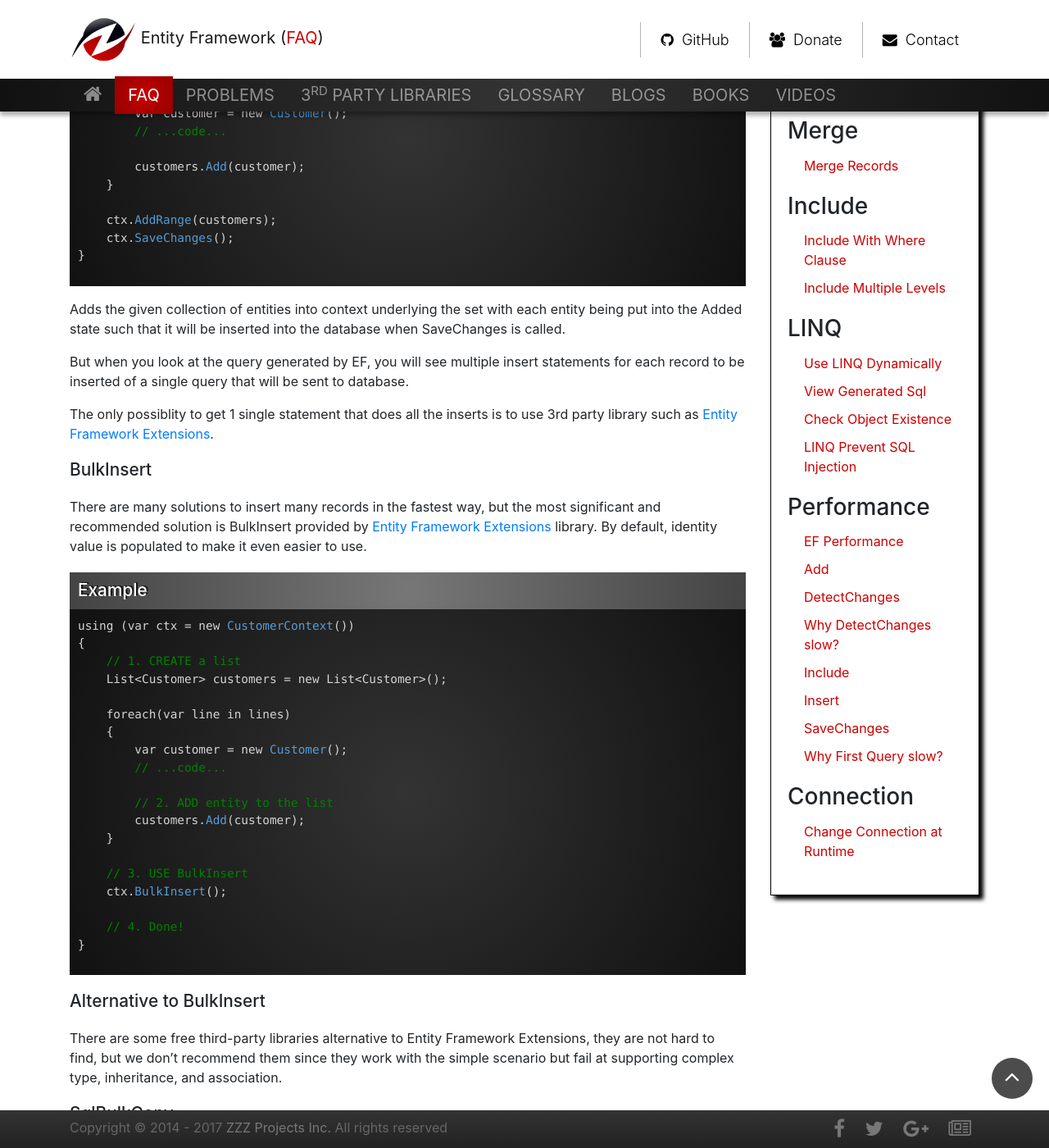
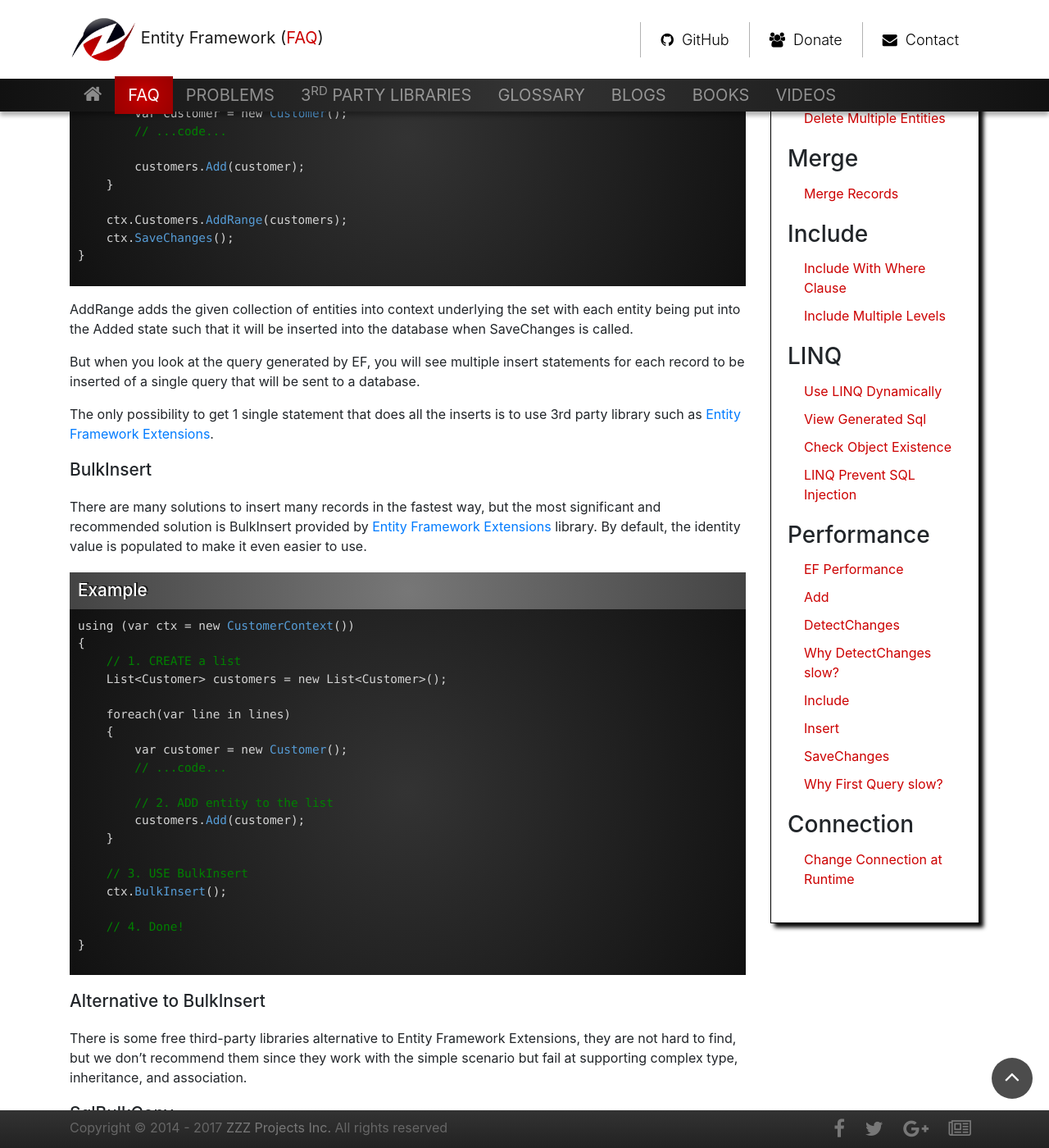
Before and after one commit to zzzprojects/EntityFramework-FAQ, a Jekyll site: the page built from docs/pages/faq/insert/insert-multiple-entities.md, in a window 1280 px wide and 1400 px high, scrolled down 878 px. Shown: the whole window at 82% size. Built offline with Jekyll 4.4.1, drawn with Linux system fonts in a browser that asks for light colours; nearby versions of some CDN libraries; our own code applies the rules of GitHub Pages for plain Markdown files; some of the changed text lies outside the part shown.

Commit message:
Added delete multiple entities article

```diff
--- a/docs/_data/meta.csv
+++ b/docs/_data/meta.csv
@@ -12,6 +12,8 @@ fastest-way-to-insert,Fastest Way To Insert,Fastest Way To Insert,,Fastest Way T
 retrieve-id-of-inserted-entity,Retrieve Id of Inserted Entity,Retrieve Id of Inserted Entity,,Retrieve Id of Inserted Entity,,,
 update-without-loading,Update Without Loading,Update Without Loading,,Update Without Loading,,,
 delete-without-loading,Delete Without Loading,Delete Without Loading,,Delete Without Loading,,,
+insert-multiple-entities,Insert Multiple Entities,Insert Multiple Entities,,Insert Multiple Entities,,,
+delete-multiple-entities,Delete Multiple Entities,Delete Multiple Entities,,Delete Multiple Entities,,,
 merge-records,Merge Records,Merge Records,,Merge Records,,,
 include-with-where-clause,Include With Where Clause,Include With Where Clause,,Include With Where Clause,,,
 include-multiple-levels,Include Multiple Levels,Include Multiple Levels,,Include Multiple Levels,,,
--- a/docs/_includes/aside.html
+++ b/docs/_includes/aside.html
@@ -25,6 +25,7 @@
         <ul>
             <li><a href="{{ site.github.url }}/delete-records">Delete Records</a></li>
             <li><a href="{{ site.github.url }}/delete-without-loading">Delete Without Loading</a></li>
+            <li><a href="{{ site.github.url }}/delete-multiple-entities">Delete Multiple Entities</a></li>
         </ul>
 		<h3>Merge</h3>
         <ul>
--- a/docs/pages/faq/insert/insert-multiple-entities.md
+++ b/docs/pages/faq/insert/insert-multiple-entities.md
@@ -32,21 +32,21 @@ using (var ctx = new CustomerContext())
         customers.Add(customer);
     }
 
-    ctx.AddRange(customers);
+    ctx.Customers.AddRange(customers);
     ctx.SaveChanges();
 }
 
 {% endhighlight %}
 
-Adds the given collection of entities into context underlying the set with each entity being put into the Added state such that it will be inserted into the database when SaveChanges is called.
+AddRange adds the given collection of entities into context underlying the set with each entity being put into the Added state such that it will be inserted into the database when SaveChanges is called.
 
-But when you look at the query generated by EF, you will see multiple insert statements for each record to be inserted of a single query that will be sent to database.
+But when you look at the query generated by EF, you will see multiple insert statements for each record to be inserted of a single query that will be sent to a database.
 
-The only possiblity to get 1 single statement that does all the inserts is to use 3rd party library such as [Entity Framework Extensions](http://entityframework-extensions.net/).
+The only possibility to get 1 single statement that does all the inserts is to use 3rd party library such as [Entity Framework Extensions](http://entityframework-extensions.net/).
 
 ### BulkInsert
 
-There are many solutions to insert many records in the fastest way, but the most significant and recommended solution is BulkInsert provided by [Entity Framework Extensions](http://entityframework-extensions.net/) library. By default, identity value is populated to make it even easier to use.
+There are many solutions to insert many records in the fastest way, but the most significant and recommended solution is BulkInsert provided by [Entity Framework Extensions](http://entityframework-extensions.net/) library. By default, the identity value is populated to make it even easier to use.
 
 {% include template-example.html %}
 {% highlight csharp %}
@@ -75,7 +75,7 @@ using (var ctx = new CustomerContext())
 
 ### Alternative to BulkInsert
 
-There are some free third-party libraries alternative to Entity Framework Extensions, they are not hard to find, but we don't recommend them since they work with the simple scenario but fail at supporting complex type, inheritance, and association.
+There is some free third-party libraries alternative to Entity Framework Extensions, they are not hard to find, but we don't recommend them since they work with the simple scenario but fail at supporting complex type, inheritance, and association.
 
 ### SqlBulkCopy
 
```
Also changed, not shown: other parts of docs/pages/faq/insert/insert-multiple-entities.md (+1 -1 lines), docs/pages/faq/delete/delete-multiple-entities.md (added, +51 -0 lines), docs/pages/faq/faq.md (+1 -0 lines).
